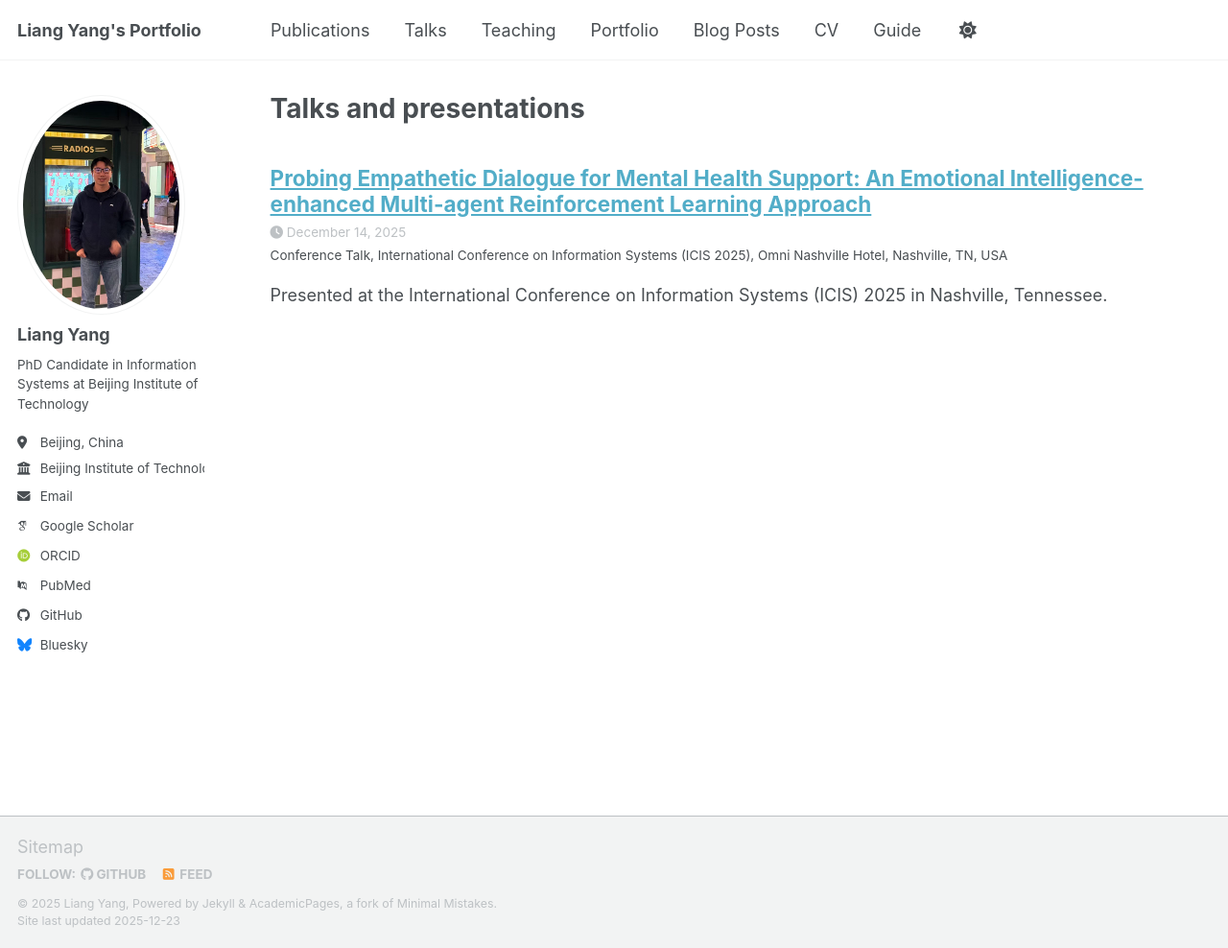
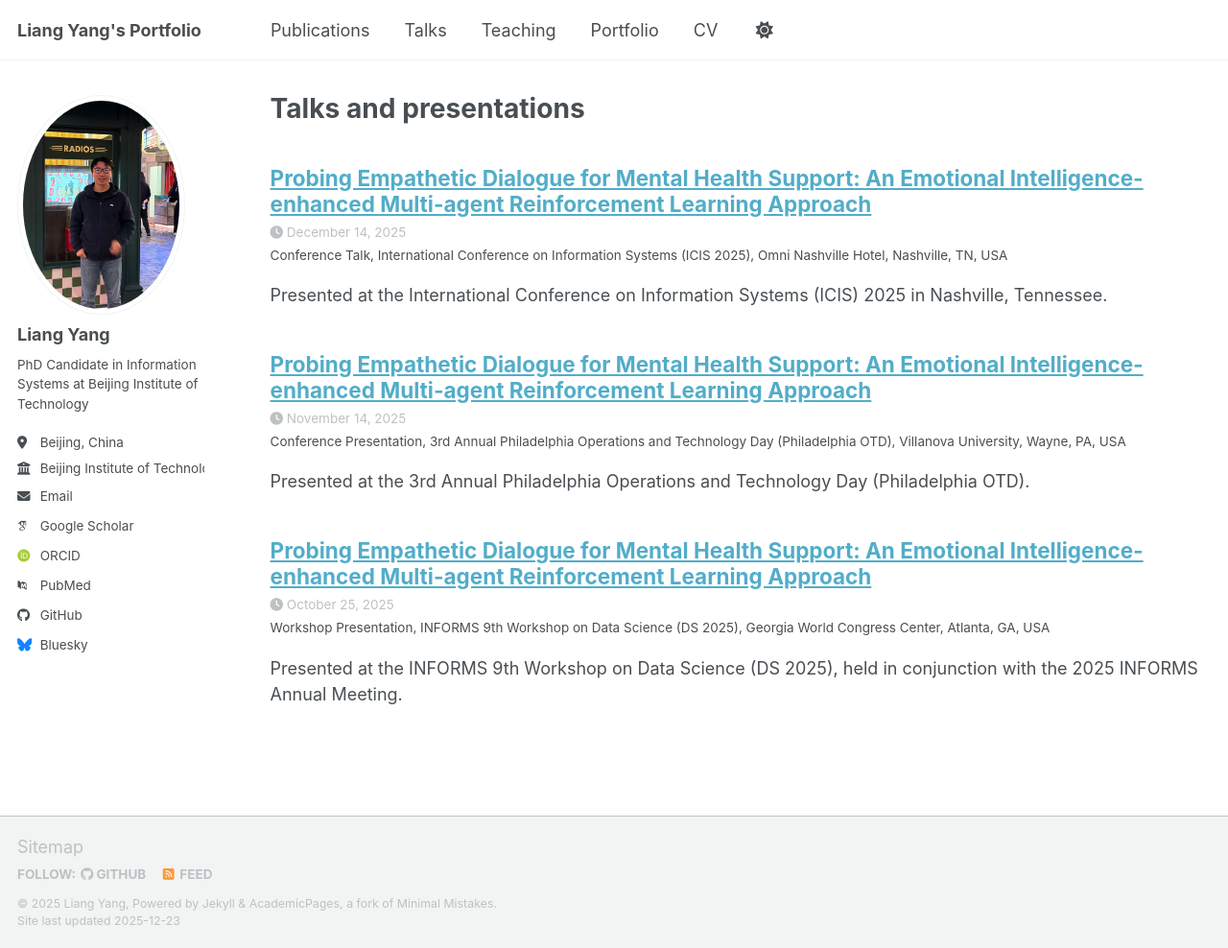
Before and after one commit to Groot-yang/Groot-yang.github.io, a Jekyll site: the page built from _pages/talks.html, in a window 1280 px wide and 988 px high. Shown: the whole window at 96% size. Built offline with Jekyll 4.4.1, drawn with Linux system fonts in a browser that asks for light colours; some web fonts are replaced; a script bundle is joined from its source files by our own code; library files that are not in the unit come from our copies.

Commit message:
update all

```diff
--- a/_config.yml
+++ b/_config.yml
@@ -13,7 +13,7 @@ title                    : "Liang Yang's Portfolio"  # Update this with the titl
 title_separator          : "-"
 name                     : &name "Liang Yang"
 description              : &description "I'm a PhD candidate in information systems (IS)."   # Update this with a general description of your site, this is the default if not overridden by a page
-url                      : https://groot-yang.github.io/ # The base hostname & protocol for your site e.g. "https://[your GitHub username].github.io",
+url                      : https://groot-yang.github.io # The base hostname & protocol for your site e.g. "https://[your GitHub username].github.io",
                                                            # or if you already have some other page hosted on Github then use "https://[your GitHub username].github.io/[Your Repo Name]"
 baseurl                  : "" # the subpath of your site, e.g. "/blog"
 repository               : "academicpages/academicpages.github.io"
--- /dev/null
+++ b/_talks/2025-10-25-informs-ds-2025.md
@@ -0,0 +1,32 @@
+---
+title: "Probing Empathetic Dialogue for Mental Health Support: An Emotional Intelligence-enhanced Multi-agent Reinforcement Learning Approach"
+collection: talks
+type: "Workshop Presentation"
+permalink: /talks/2025-10-25-informs-ds-2025
+venue: "INFORMS 9th Workshop on Data Science (DS 2025)"
+date: 2025-10-25
+location: "Georgia World Congress Center, Atlanta, GA, USA"
+---
+
+Presented at the INFORMS 9th Workshop on Data Science (DS 2025), held in conjunction with the 2025 INFORMS Annual Meeting.
+
+## Event Details
+
+**Venue:** Georgia World Congress Center (GWCC)
+**Address:** 285 Andrew Young International Blvd NW, Atlanta, GA 30313
+**Event:** INFORMS 9th Workshop on Data Science
+**Conference:** 2025 INFORMS Annual Meeting
+
+## Abstract
+
+In this presentation, we introduce an Emotional Intelligence-enhanced multi-agent reinforcement learning framework for probing and improving empathetic dialogue generation in mental health support scenarios. Our approach leverages emotional intelligence principles to enhance the empathetic capabilities of conversational AI systems, particularly in sensitive mental health contexts.
+
+## Key Topics
+
+- Empathetic dialogue generation
+- Multi-agent reinforcement learning
+- Emotional intelligence in AI
+- Mental health support systems
+- Human-AI interaction
+
+[More info about the workshop](https://sites.google.com/view/data-science-2025/)
--- /dev/null
+++ b/_talks/2025-11-14-philadelphia-otd-2025.md
@@ -0,0 +1,34 @@
+---
+title: "Probing Empathetic Dialogue for Mental Health Support: An Emotional Intelligence-enhanced Multi-agent Reinforcement Learning Approach"
+collection: talks
+type: "Conference Presentation"
+permalink: /talks/2025-11-14-philadelphia-otd-2025
+venue: "3rd Annual Philadelphia Operations and Technology Day (Philadelphia OTD)"
+date: 2025-11-14
+location: "Villanova University, Wayne, PA, USA"
+---
+
+Presented at the 3rd Annual Philadelphia Operations and Technology Day (Philadelphia OTD).
+
+## Event Details
+
+**Venue:** The Inn at Villanova
+**Address:** 601 Country Line Rd, Wayne, PA 19087
+**Date:** November 14, 2025
+**Time:** 9:00 AM – 5:00 PM (Breakfast from 8:30 AM)
+**Reception:** Following the presentations
+
+## Abstract
+
+In this presentation, we introduce an Emotional Intelligence-enhanced multi-agent reinforcement learning framework for probing and improving empathetic dialogue generation in mental health support scenarios. Our approach leverages emotional intelligence principles to enhance the empathetic capabilities of conversational AI systems, particularly in sensitive mental health contexts.
+
+## Key Topics
+
+- Empathetic dialogue generation
+- Multi-agent reinforcement learning
+- Emotional intelligence in AI
+- Mental health support systems
+- Human-AI interaction
+- Operations and technology applications
+
+[More info about Philadelphia OTD 2025](https://sites.google.com/view/2025philadelphiaotd/home)
```
Also changed, not shown: _data/navigation.yml (+4 -4 lines).
